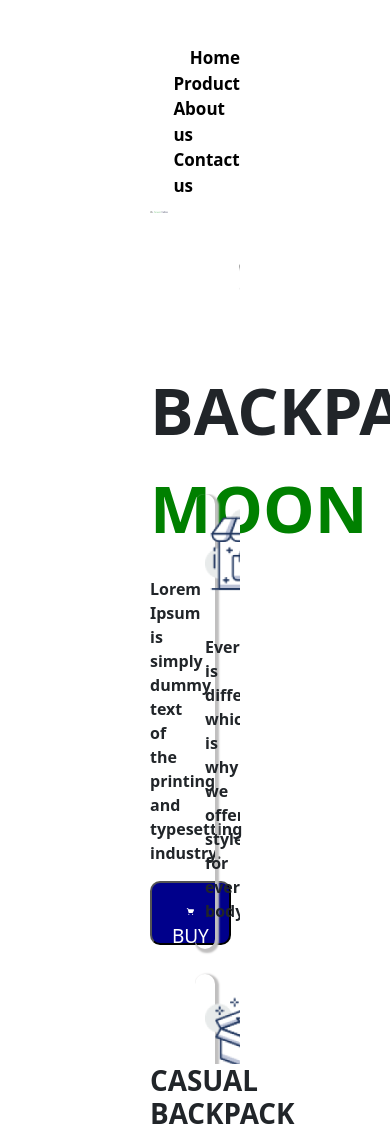
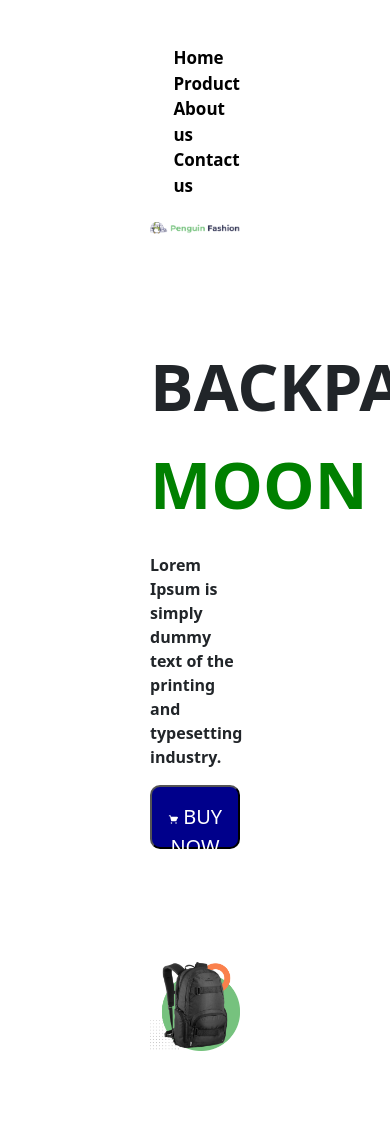
Before and after one commit to munthasir-mahmud/responsive-assignment-, a plain HTML site: page index.html in a window 390 px wide. Shown: the top 1134 px of the page. Drawn offline with nearby package versions, Linux system fonts and the light colour scheme.

Commit message:
final commit

```diff
--- a/style.css
+++ b/style.css
@@ -136,15 +136,114 @@
 footer .touch .you {margin-right: 10px;}
 .card23 h4{margin-top: 22px;}
 @media screen and (max-width:780px) {
-  nav {
-    display: block;
-    float: right;
+
+  .text {
+    width: 100%;
   }
+  .text {
+    float: none;
+    margin-top: 100px;
+    margin-bottom: 100px;
+  }
+  .pic {
+    position: relative;
+    width: 100%;
+    overflow: hidden;
+  }
+  .pic img {
+    width: 100%;
+    margin-right: 0;
+    float: none;
+    margin-left: 0;
+  }
+  .logo img {
+    width: 100%;
+  }
+
+  .buy {
+    text-transform: uppercase;
+    font-size: 20px;
+    color: rgb(255, 255, 255);
+  }
+  button img {
+    width: 20%;
+  }
+  .content {
+    height: 30px;
+  }
+
   ul li {
     list-style-type: none;
-    float: right;
+    float: left;
     margin-left: 60px;
     display:block;
   }
 
+  nav {
+    float: right;
+  }
+  aside {
+    width: 100%;
+    overflow: hidden;
+    float: none;
+    display: visible;
+  }
+  .cart {
+    margin-top: 200px;
+  }
+  .fit aside {
+    display: inline;
+  }
+  .fit {
+    width:100%;
+    border-radius: 15px;
+    box-shadow: 2px 2px 2px 2px rgb(192, 191, 191);
+    padding: 10px;
+    margin-bottom: 25px;
+  }
+  .fit img {
+    width: 100%;
+    height: 100%;
+    float: none;
+    margin-right: 5px;
+    margin-top: 5px;
+  }
+  aside img {
+    width: 90%;
+    float: none;
+    margin-right: 0;
+    margin-left: 5px;
+    margin-top: 2px;
+  }
+  .cart {
+    overflow: hidden;
+    height: 2000px;
+  }
+  .clash {
+    float: none;
+    width: 100%;
+  }
+
+
+
+  .card {
+    width: 100%;
+
+    height: 500px;border: 0;margin-top: 60px;float: none;margin-right: 0;
+  }
+  .card3 {margin-right: 0;}
+  .part1 {height: 60%;background-color: #d3dad5cb;border-radius: 20px;}
+  .part1 img {width: 70%;display: block;margin-left: auto;margin-right: auto;}
+  .part2 h3 {margin-top: 15px;}
+  .middle .buy {width: 80%;display: inline-block;margin-left: 51px;}
+  .middle {overflow: hidden;margin-bottom: 80px;}
+  footer .touch {text-align: center;font-size: 24px;font-weight: 700;color:#3F729B;margin: auto 0;}
+  .END {float: none;margin: 40% 38%;color:#3F729B;}
+
+  footer {background-color: #333E4F;height: 200px;justify-content: center;margin: 0 auto; padding-top: 20px;margin-bottom: 0;padding-bottom: 1%;}
+  footer .touch .you {margin-right: 10px;}
+  .card23 h4{margin-top: 22px;}
+
+
+
 }
```
Also changed, not shown: index.html (+2 -2 lines).
